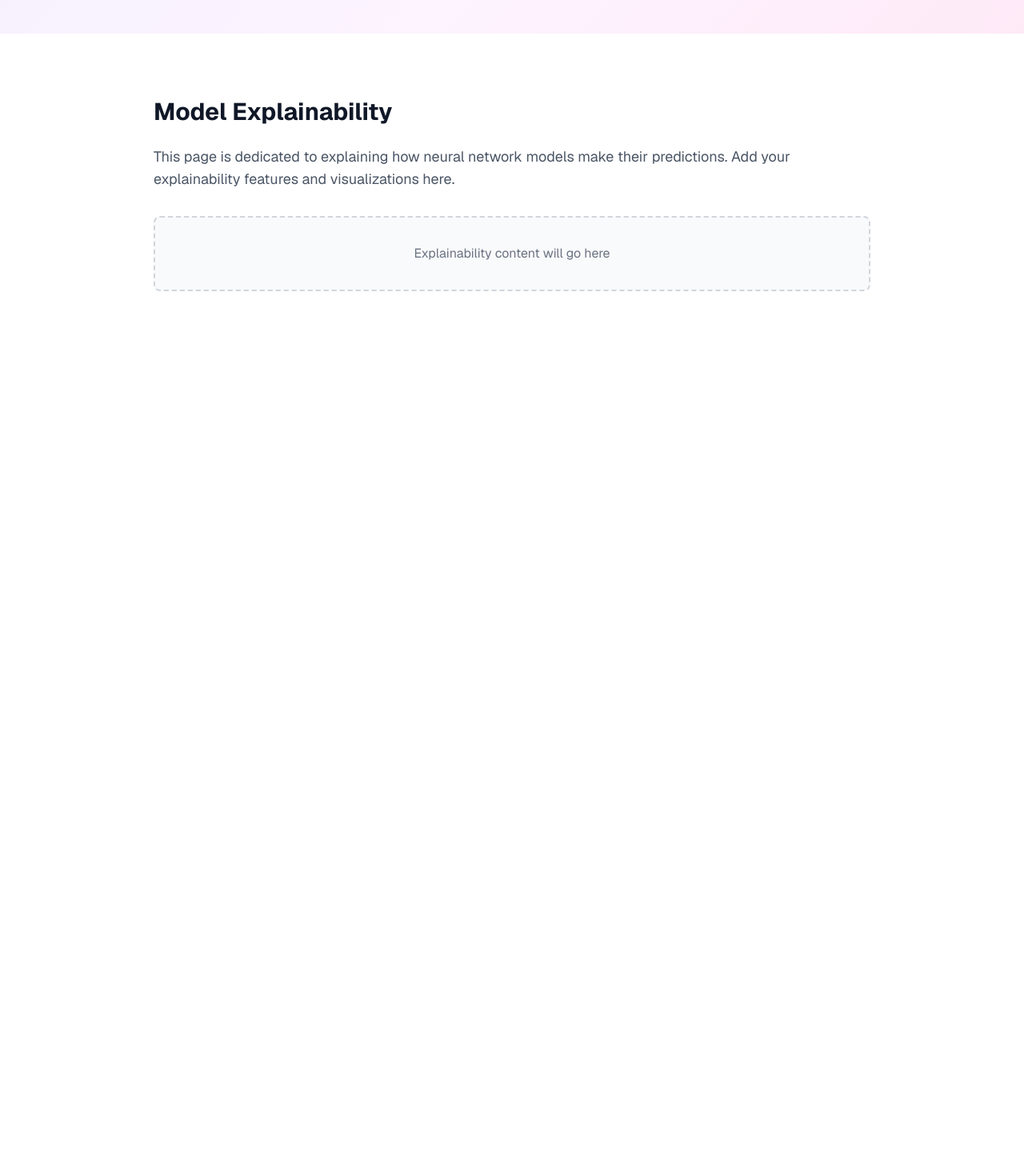
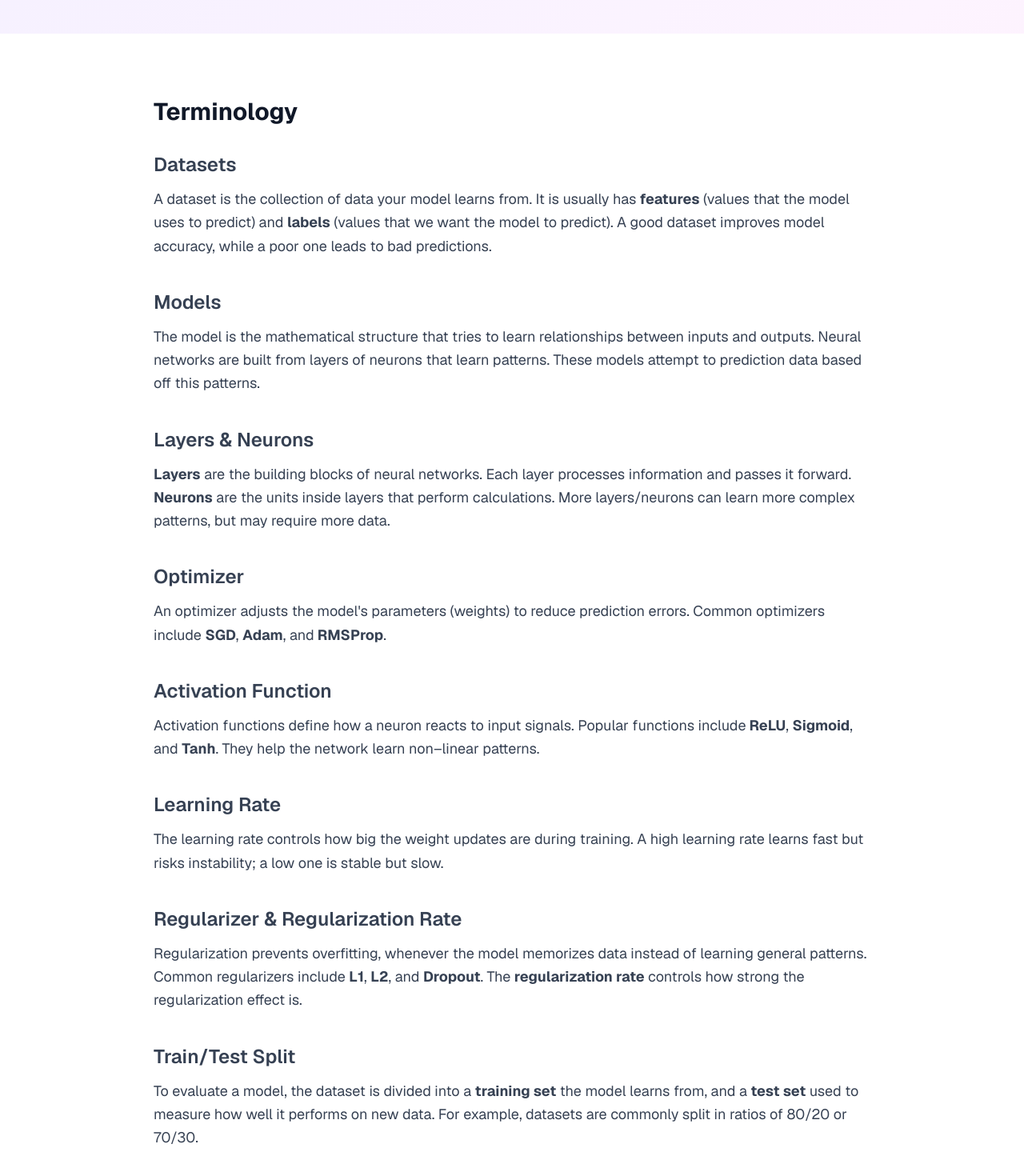
Before and after one commit to GraceG1225/NeuraSectProj, a Next.js app in the folder neurasect/: page /explainability in a window 1280 px wide. Shown: the part 360-1830 px from the top of the page at 80% size. Before the commit the page ends 804 px from the top, so only its background shows below. Built offline with nearby package versions, Linux system fonts and the light colour scheme.

Commit message:
Added defintions to the explainability page

```diff
--- a/neurasect/src/app/explainability/page.tsx
+++ b/neurasect/src/app/explainability/page.tsx
@@ -63,13 +63,86 @@ export default function ExplainabilityPage() {
       <section className="py-20 bg-white">
         <div className="container mx-auto px-4">
           <div className="max-w-4xl mx-auto">
-            <h2 className="text-3xl font-bold text-gray-900 mb-6">
+            <h2 className="text-3xl font-bold text-gray-900 mb-8">
+              Terminology
+            </h2>
+            <div className="space-y-10 text-gray-700 text-lg leading-relaxed">
+              <div>
+                <h3 className="text-2xl font-semibold mb-3">Datasets</h3>
+                <p>
+                  A dataset is the collection of data your model learns from. It is usually has
+                  <strong> features</strong> (values that the model uses to predict) and <strong>labels</strong> (values
+                  that we want the model to predict). A good dataset improves model accuracy, while a poor one leads to bad predictions.
+                </p>
+              </div>
+
+              <div>
+                <h3 className="text-2xl font-semibold mb-3">Models</h3>
+                <p>
+                  The model is the mathematical structure that tries to learn relationships between
+                  inputs and outputs. Neural networks are built from layers of neurons that learn patterns.
+                  These models attempt to prediction data based off this patterns.
+                </p>
+              </div>
+
+              <div>
+                <h3 className="text-2xl font-semibold mb-3">Layers & Neurons</h3>
+                <p>
+                  <strong>Layers</strong> are the building blocks of neural networks. Each layer processes
+                  information and passes it forward. <strong>Neurons</strong> are the units inside layers
+                  that perform calculations. More layers/neurons can learn more complex patterns, but may
+                  require more data.
+                </p>
+              </div>
+
+              <div>
+                <h3 className="text-2xl font-semibold mb-3">Optimizer</h3>
+                <p>
+                  An optimizer adjusts the model&apos;s parameters (weights) to reduce prediction errors.
+                  Common optimizers include <strong>SGD</strong>, <strong>Adam</strong>, and
+                  <strong> RMSProp</strong>.
+                </p>
+              </div>
+
+              <div>
+                <h3 className="text-2xl font-semibold mb-3">Activation Function</h3>
+                <p>
+                  Activation functions define how a neuron reacts to input signals. Popular functions include
+                  <strong> ReLU</strong>, <strong>Sigmoid</strong>, and <strong>Tanh</strong>.
+                  They help the network learn non&ndash;linear patterns.
+                </p>
+              </div>
+
+              <div>
+                <h3 className="text-2xl font-semibold mb-3">Learning Rate</h3>
+                <p>
+                  The learning rate controls how big the weight updates are during training. A high learning
+                  rate learns fast but risks instability; a low one is stable but slow.
+                </p>
+              </div>
+
+              <div>
+                <h3 className="text-2xl font-semibold mb-3">Regularizer & Regularization Rate</h3>
+                <p>
+                  Regularization prevents overfitting, whenever the model memorizes data instead of learning
+                  general patterns. Common regularizers include <strong>L1</strong>, <strong>L2</strong>, and&nbsp;
+                  <strong>Dropout</strong>. The <strong>regularization rate</strong> controls how strong the
+                  regularization effect is.
+                </p>
+              </div>
+
+              <div>
+                <h3 className="text-2xl font-semibold mb-3">Train/Test Split</h3>
+                <p>
+                  To evaluate a model, the dataset is divided into a <strong>training set</strong> the model
+                  learns from, and a <strong>test set</strong> used to measure how well it performs on new
+                  data. For example, datasets are commonly split in ratios of 80/20 or 70/30.
+                </p>
+              </div>
+            </div>
+            <h2 className="py-10 text-3xl font-bold text-gray-900 mb-8">
               Model Explainability
             </h2>
-            <p className="text-lg text-gray-600 mb-8">
-              This page is dedicated to explaining how neural network models make their predictions.
-              Add your explainability features and visualizations here.
-            </p>
 
             {/* Placeholder for explainability content */}
             <div className="bg-gray-50 rounded-lg p-8 border-2 border-dashed border-gray-300">
--- a/neurasect/src/app/page.tsx
+++ b/neurasect/src/app/page.tsx
@@ -82,13 +82,6 @@ export default function Home() {
                   <FaLayerGroup />
                   &nbsp;Explore Datasets
                 </Link>
-                <Link
-                  href="/settings"
-                  className="btn btn-primary text-lg px-8 py-4 shadow-lg hover:shadow-xl transform hover:-translate-y-1 transition-all duration-300"
-                  style={{ backgroundImage: theme.buttonGradient }}
-                >
-                  Theme Settings
-                </Link>
               </div>
             </div>
           </div>
@@ -138,10 +131,19 @@ export default function Home() {
             networks and machine learning.
           </p>
           <div className="flex flex-col sm:flex-row gap-4 justify-center">
-            <button className="btn border-2 border-white text-white hover:bg-white hover:text-blue-600 text-lg px-8 py-4 transition-all duration-300">
+            <Link
+              href="/explainability"
+              className="btn border-2 border-white text-white hover:bg-white hover:text-blue-600 text-lg px-8 py-4 transition-all duration-300"
+              >
               <FaRegQuestionCircle />
               &nbsp;Learn the Basics
-            </button>
+            </Link>
+            <Link
+              href="/settings"
+              className="btn border-2 border-white text-white hover:bg-white hover:text-blue-600 text-lg px-8 py-4 transition-all duration-300"
+              >
+                &nbsp;Customize Themes
+              </Link>
           </div>
         </div>
       </section>
```
